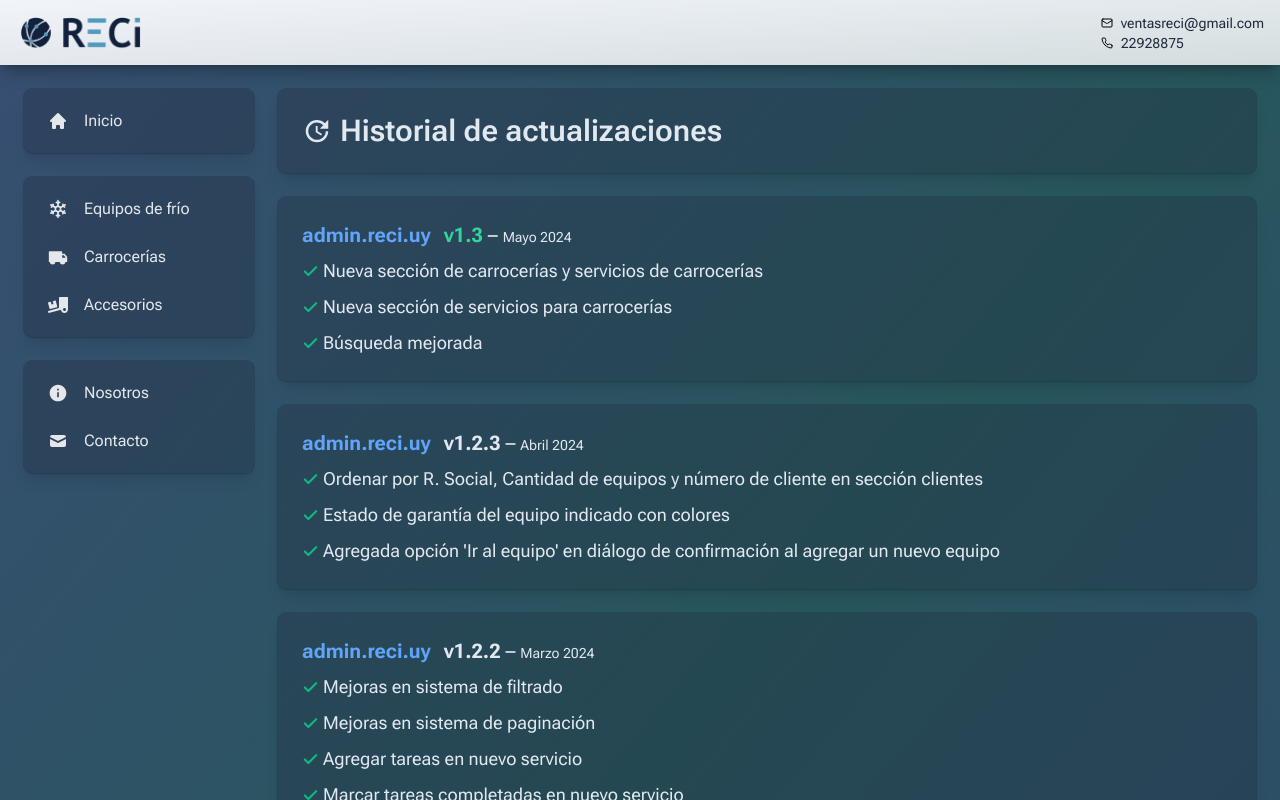
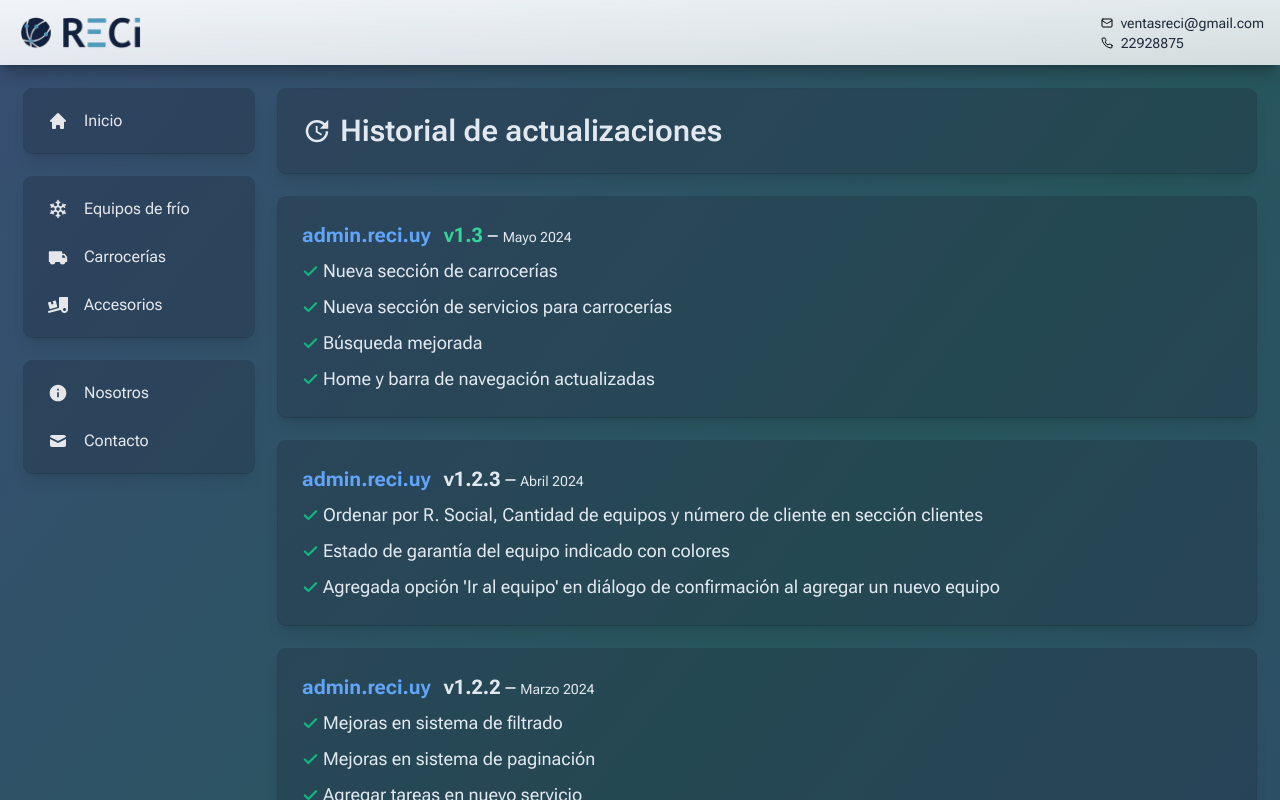
Before and after one commit to maurocig/reci-uy, a Next.js app: page /actualizaciones in a window 1280 px wide. Shown: the top 800 px of the page. Built offline with nearby package versions, Linux system fonts and the light colour scheme.

Commit message:
added home and nav update in reci.admin

```diff
--- a/app/actualizaciones/devlog-item.tsx
+++ b/app/actualizaciones/devlog-item.tsx
@@ -1,4 +1,4 @@
-import { Check, ExternalLink } from 'lucide-react';
+import { Check, ExternalLink } from "lucide-react";
 
 type DevlogItemProps = {
   text: string;
@@ -12,13 +12,13 @@ export default function DevlogItem({ text, urlCaption, url }: DevlogItemProps) {
       <Check
         size={17}
         strokeWidth={3}
-        className="inline mr-1 text-emerald-500"
-      />{' '}
-      {text}{' '}
+        className="mr-1 inline text-emerald-500"
+      />{" "}
+      {text}{" "}
       {url && (
         <a
           href={url}
-          className="flex items-center gap-1 ml-1 text-emerald-300"
+          className="ml-1 flex items-center gap-1 text-emerald-300"
           target="_blank"
         >
           – {urlCaption} <ExternalLink className="" size={14} />
--- a/app/actualizaciones/page.tsx
+++ b/app/actualizaciones/page.tsx
@@ -71,12 +71,13 @@ export default async function DevlogPage({}: DevlogPageProps) {
         <ul className="space-y-2 text-lg">
           {[
             {
-              text: "Nueva sección de carrocerías y servicios de carrocerías",
+              text: "Nueva sección de carrocerías",
             },
             {
               text: "Nueva sección de servicios para carrocerías",
             },
             { text: "Búsqueda mejorada" },
+            { text: "Home y barra de navegación actualizadas" },
           ].map((item) => (
             <DevlogItem key={item.text} text={item.text} />
           ))}
```
